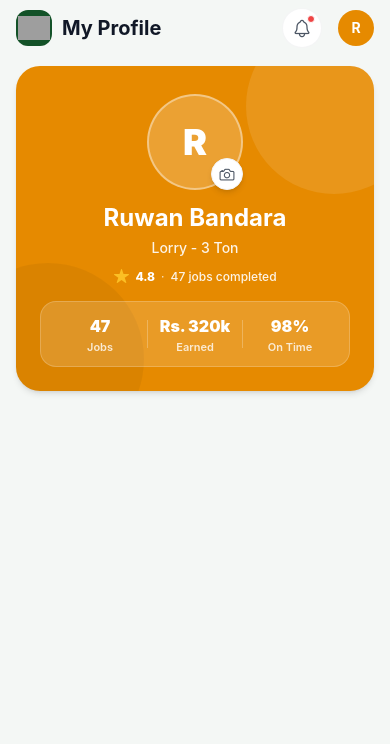
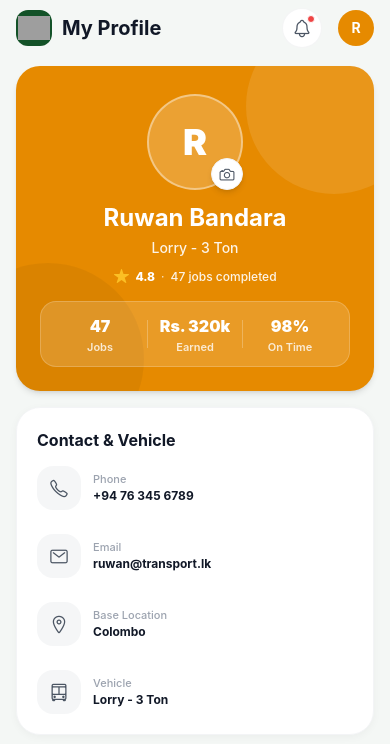
Before and after one commit to janith-sasindu/Green-Hive, a React Native app in the folder mobile/: screen /TransporterProfile in a window 390 px wide. Shown: the top 744 px of the page. Built offline with nearby package versions, Linux system fonts and the light colour scheme; grey boxes are pictures that could not be loaded.

Commit message:
implement contact and vehicle details card

```diff
--- a/mobile/src/screens/transporter/TransporterProfileScreen.tsx
+++ b/mobile/src/screens/transporter/TransporterProfileScreen.tsx
@@ -308,6 +308,114 @@ export const TransporterProfileScreen: React.FC<TransporterProfileScreenProps> =
               </View>
             </View>
           </View>
+
+          {/* ================= 2. CONTACT & VEHICLE CARD ================= */}
+          <View
+            className={`rounded-3xl bg-white border border-gray-100 shadow-2xs mb-4 ${
+              isExtraSmall ? "p-3.5" : isSmallDevice ? "p-4" : "p-5"
+            }`}
+            style={{
+              shadowColor: "#000",
+              shadowOffset: { width: 0, height: 2 },
+              shadowOpacity: 0.04,
+              shadowRadius: 8,
+              elevation: 2,
+            }}
+          >
+            <Text className="text-base sm:text-lg font-bold text-gray-900 mb-3.5 sm:mb-4">
+              Contact & Vehicle
+            </Text>
+
+            <View className="space-y-3 sm:space-y-3.5 gap-3 sm:gap-3.5">
+              {/* Phone Row */}
+              <View className="flex-row items-center">
+                <View
+                  className={`rounded-2xl bg-gray-100/80 items-center justify-center mr-3 sm:mr-3.5 ${
+                    isExtraSmall ? "h-9 w-9" : "h-11 w-11"
+                  }`}
+                >
+                  <Ionicons name="call-outline" size={isExtraSmall ? 17 : 20} color="#4B5563" />
+                </View>
+                <View className="flex-1">
+                  <Text className="text-[11px] sm:text-xs font-medium text-gray-400">
+                    Phone
+                  </Text>
+                  <Text
+                    numberOfLines={1}
+                    className="text-xs sm:text-sm font-bold text-gray-900 mt-0.5"
+                  >
+                    {profile.phone}
+                  </Text>
+                </View>
+              </View>
+
+              {/* Email Row */}
+              <View className="flex-row items-center">
+                <View
+                  className={`rounded-2xl bg-gray-100/80 items-center justify-center mr-3 sm:mr-3.5 ${
+                    isExtraSmall ? "h-9 w-9" : "h-11 w-11"
+                  }`}
+                >
+                  <Ionicons name="mail-outline" size={isExtraSmall ? 17 : 20} color="#4B5563" />
+                </View>
+                <View className="flex-1">
+                  <Text className="text-[11px] sm:text-xs font-medium text-gray-400">
+                    Email
+                  </Text>
+                  <Text
+                    numberOfLines={1}
+                    className="text-xs sm:text-sm font-bold text-gray-900 mt-0.5"
+                  >
+                    {profile.email}
+                  </Text>
+                </View>
+              </View>
+
+              {/* Base Location Row */}
+              <View className="flex-row items-center">
+                <View
+                  className={`rounded-2xl bg-gray-100/80 items-center justify-center mr-3 sm:mr-3.5 ${
+                    isExtraSmall ? "h-9 w-9" : "h-11 w-11"
+                  }`}
+                >
+                  <Ionicons name="location-outline" size={isExtraSmall ? 17 : 20} color="#4B5563" />
+                </View>
+                <View className="flex-1">
+                  <Text className="text-[11px] sm:text-xs font-medium text-gray-400">
+                    Base Location
+                  </Text>
+                  <Text
+                    numberOfLines={1}
+                    className="text-xs sm:text-sm font-bold text-gray-900 mt-0.5"
+                  >
+                    {profile.baseLocation || "Colombo"}
+                  </Text>
+                </View>
+              </View>
+
+              {/* Vehicle Row */}
+              <View className="flex-row items-center">
+                <View
+                  className={`rounded-2xl bg-gray-100/80 items-center justify-center mr-3 sm:mr-3.5 ${
+                    isExtraSmall ? "h-9 w-9" : "h-11 w-11"
+                  }`}
+                >
+                  <Ionicons name="bus-outline" size={isExtraSmall ? 17 : 20} color="#4B5563" />
+                </View>
+                <View className="flex-1">
+                  <Text className="text-[11px] sm:text-xs font-medium text-gray-400">
+                    Vehicle
+                  </Text>
+                  <Text
+                    numberOfLines={1}
+                    className="text-xs sm:text-sm font-bold text-gray-900 mt-0.5"
+                  >
+                    {profile.vehicleType}
+                  </Text>
+                </View>
+              </View>
+            </View>
+          </View>
         </View>
       </SmoothScrollView>
     </View>
```
